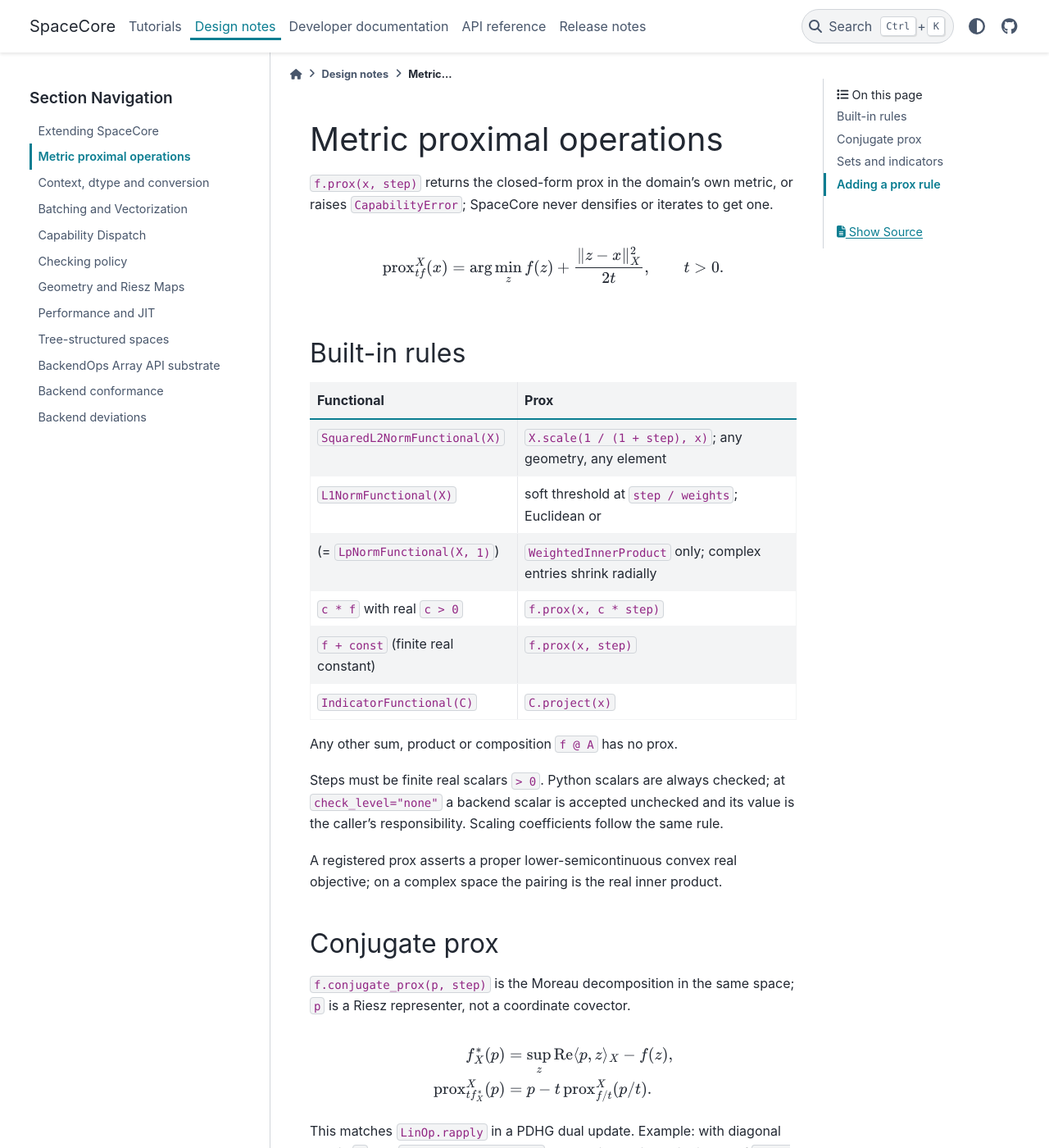
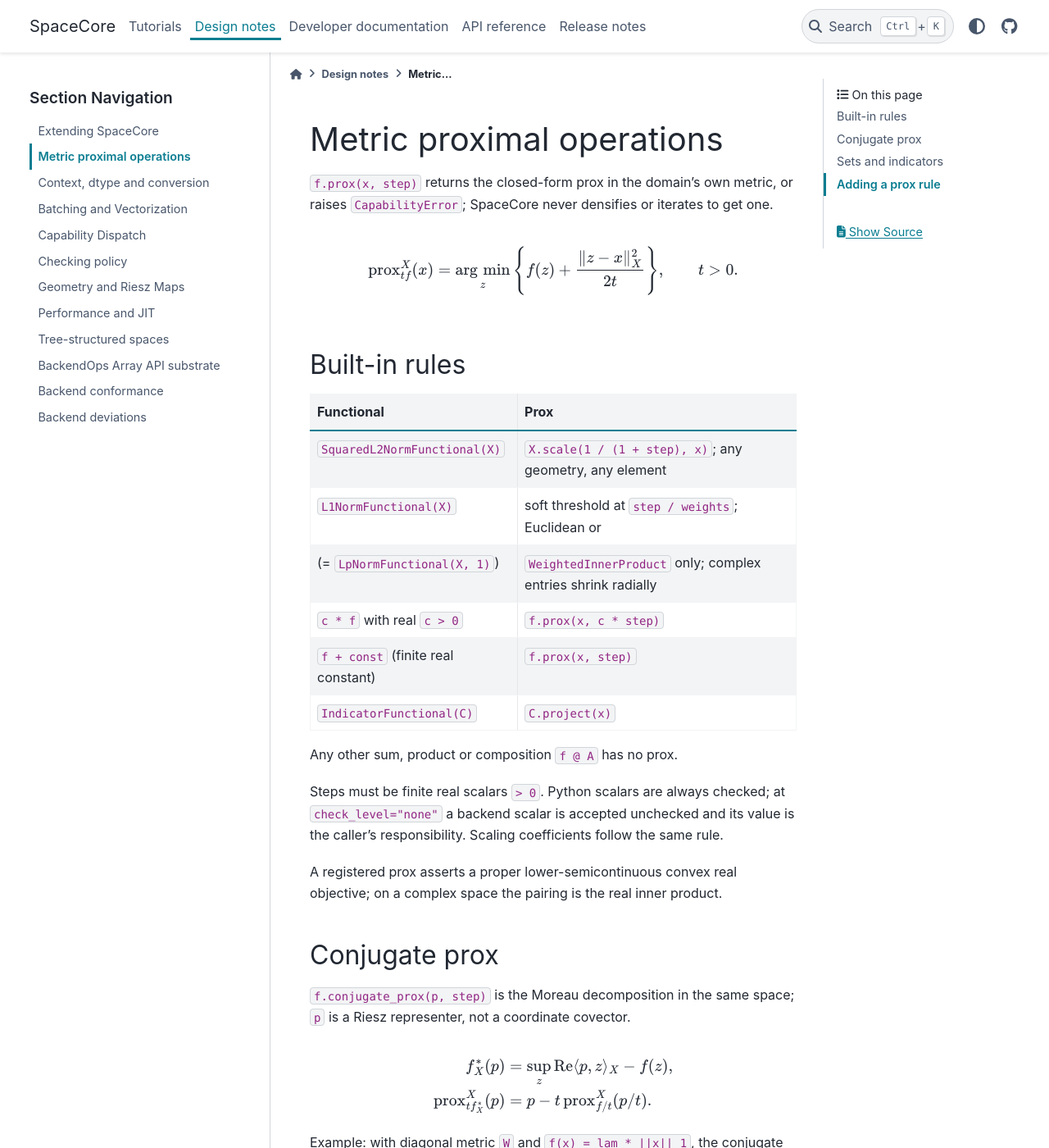
Before and after one commit to Pavlo3P/SpaceCore, a Sphinx documentation site: the page built from docs/source/design/proximal_contract.rst, in a window 1280 px wide and 1400 px high. Shown: the whole window at 82% size. Built offline with Sphinx 7.4.7 and the PyData theme 0.15.4, drawn with Linux system fonts in a browser that asks for light colours.

Commit message:
Docs: brace the prox argmin, drop the PDHG aside from the prox contract
Co-Authored-By: Claude Opus 5.5 <noreply@anthropic.com>

```diff
--- a/docs/source/design/proximal_contract.rst
+++ b/docs/source/design/proximal_contract.rst
@@ -7,7 +7,7 @@ raises ``CapabilityError``; SpaceCore never densifies or iterates to get one.
 .. math::
 
    \operatorname{prox}^{X}_{t f}(x)
-   = \arg\min_z f(z) + \frac{\|z-x\|_X^2}{2t}, \qquad t>0.
+   = \operatorname*{arg\,min}_z \left\{ f(z) + \frac{\|z-x\|_X^2}{2t} \right\}, \qquad t>0.
 
 Built-in rules
 --------------
@@ -44,7 +44,7 @@ a Riesz representer, not a coordinate covector.
    \operatorname{prox}^{X}_{t f_X^*}(p)
      &= p-t\operatorname{prox}^{X}_{f/t}(p/t).
 
-This matches ``LinOp.rapply`` in a PDHG dual update. Example: with diagonal metric
+Example: with diagonal metric
 ``W`` and ``f(x) = lam * ||x||_1``, the conjugate is the indicator of
 ``|W p| <= lam`` and its prox clips to those bounds.
 
```
